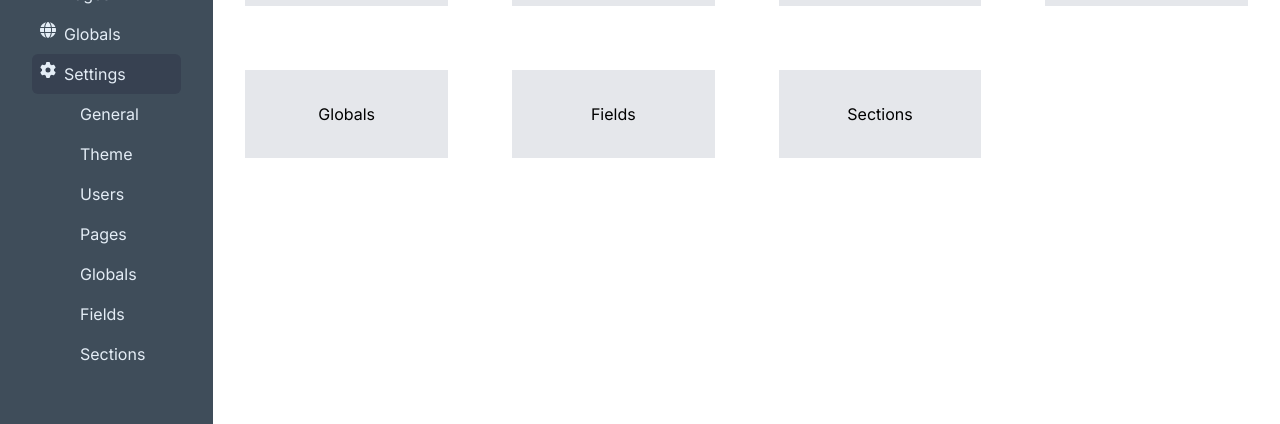
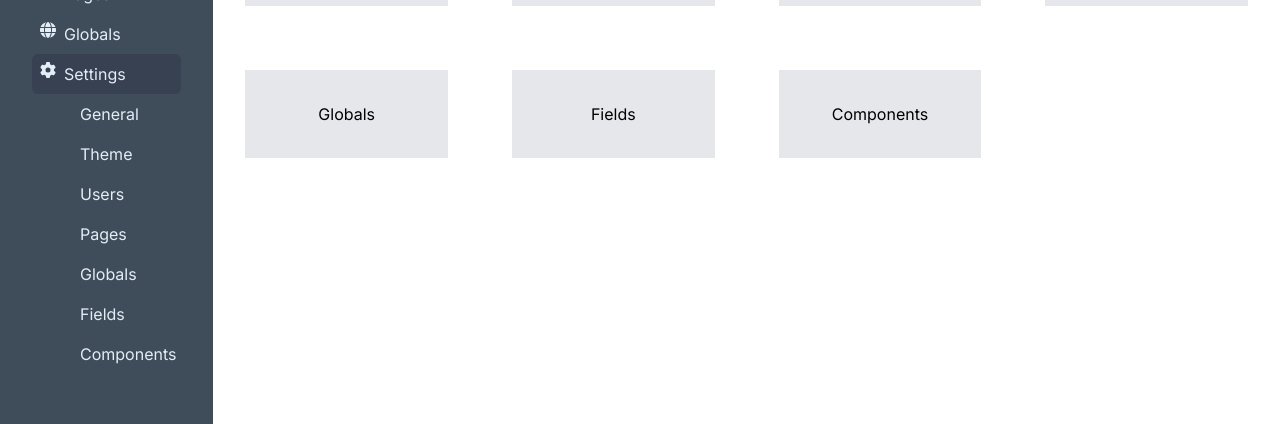
Before and after one commit to Angels100k/nexcms, a Next.js app: page /admin/settings in a window 1280 px wide. Shown: the part 138-562 px from the top of the page. Built offline with nearby package versions, Linux system fonts and the light colour scheme.

Commit message:
update to components in stead of sections

```diff
--- /dev/null
+++ b/app/admin/[...url]/page.tsx
@@ -0,0 +1,7 @@
+const Default = () => {
+    return (
+        <h1>Default</h1>
+    )
+}
+
+export default Default
--- /dev/null
+++ b/app/admin/settings/components/new/page.tsx
@@ -0,0 +1,9 @@
+const NewComponent = () => {
+    return (
+        <div>
+            <h1>New Component</h1>
+        </div>
+    )
+}
+
+export default NewComponent
--- /dev/null
+++ b/app/admin/settings/components/page.tsx
@@ -0,0 +1,14 @@
+import Link from 'next/link'
+
+const Sections = () => {
+    return (
+        <div>
+            <div className='flex justify-between mt-3'>
+                <h1>Componenets</h1>
+                <Link href="/admin/settings/components/new" className='px-4 py-2 bg-slate-900 text-white mr-5 mb-3 rounded-md'>new Component</Link>
+            </div>
+        </div>
+    )
+}
+
+export default Sections
--- a/app/admin/settings/page.tsx
+++ b/app/admin/settings/page.tsx
@@ -21,8 +21,8 @@ const Settings = () => {
             url: '/admin/settings/fields'
         },
         {
-            name: 'Sections',
-            url: '/admin/settings/sections'
+            name: 'Components',
+            url: '/admin/settings/components'
         },
     ]
     return (
--- a/components/admin/client/fieldgroup/fielddata.tsx
+++ b/components/admin/client/fieldgroup/fielddata.tsx
@@ -9,10 +9,10 @@ export const FieldData = ({groups, fields, themeID}: {groups: any, fields: any,
     return (
         <div className="flex w-full">
             <div className="w-1/5 bg-slate-400">
-                <p onClick={() => setGroupsList(0)} className="cursor-pointer hover:bg-slate-500">All fields</p>
+                <p onClick={() => setGroupsList(0)} className="cursor-pointer p-4 hover:bg-slate-500">All fields</p>
                 {/* TODO: update styling */}
                 {groups.map((item:any) => (
-                    <p onClick={() => setGroupsList(item.ID)} className="cursor-pointer hover:bg-slate-500" key={item.ID}>{item.name}</p>
+                    <p onClick={() => setGroupsList(item.ID)} className="cursor-pointer hover:bg-slate-500  p-4" key={item.ID}>{item.name}</p>
                 ))}
                 <GroupFields themeID={themeID} />
             </div>
--- a/components/admin/sidebar.tsx
+++ b/components/admin/sidebar.tsx
@@ -60,14 +60,13 @@ export const Sidebar = () => {
                         text: 'Fields',
                         url: '/admin/settings/fields'
                     }, {
-                        text: 'Sections',
-                        url: '/admin/settings/sections'
+                        text: 'Components',
+                        url: '/admin/settings/components'
                     }
                 ]
             }
         ]
     } as SidebarProps
-    console.log(pathname)
     return (
         <nav className="w-1/6 p-8 h-screen bg-admin-primarybg text-admin-sidetext">
             <h1 className='pl-4 mb-4'>Sidebar</h1>
```
